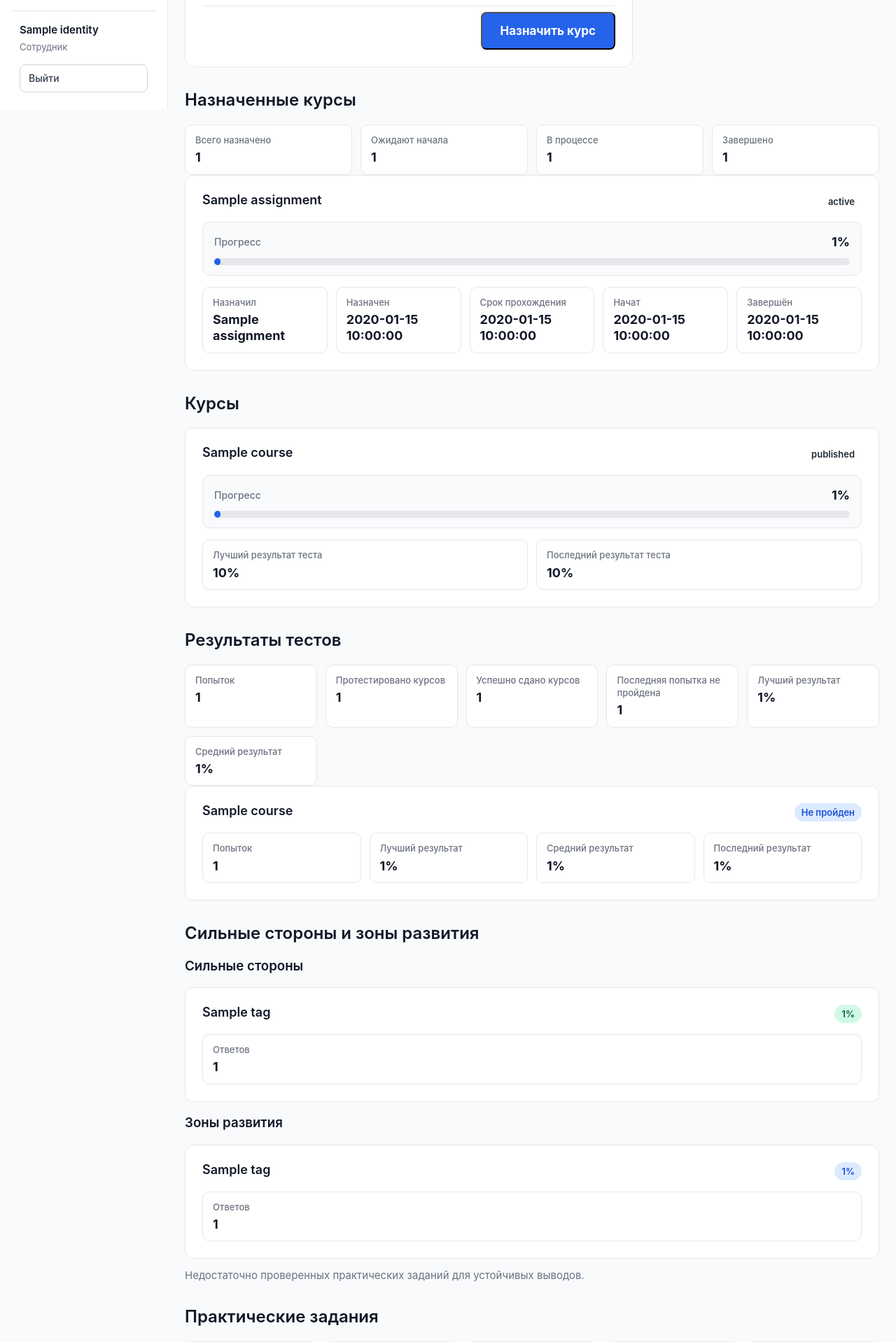
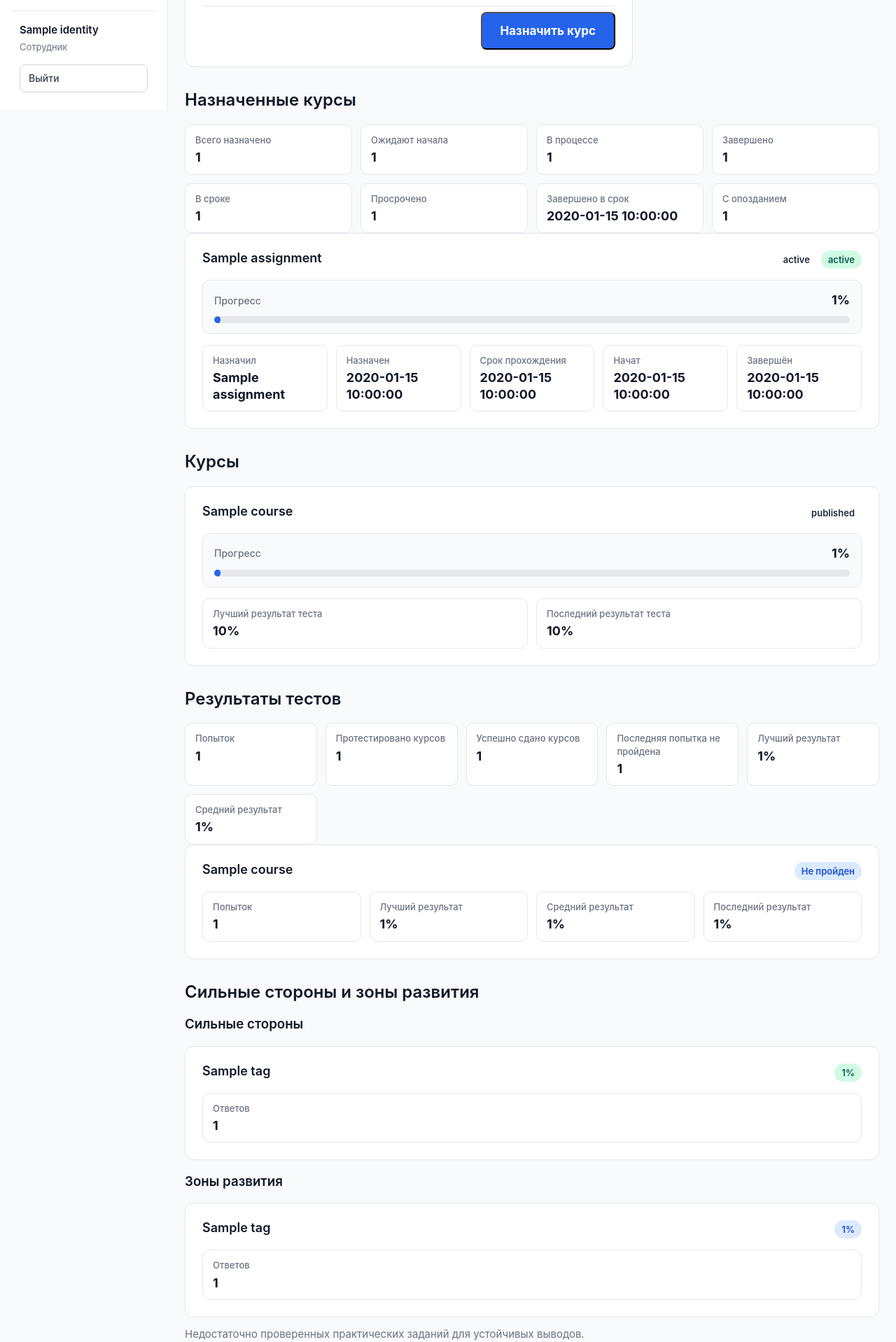
Before and after one commit to maks1111111111/intertop_training, a Python web app: template app/web/templates/manager_team_member.html in a window 1280 px wide. Shown: the part 644-2562 px from the top of the page at 70% size. Run offline with Jinja, Linux system fonts and the light colour scheme; the template is opened without the code that fills it: most values are stand-ins (such as "Sample title", 1, 10 or a date in 2020).

Commit message:
feat(web): show assignment compliance status

```diff
--- a/app/web/static/css/app.css
+++ b/app/web/static/css/app.css
@@ -1502,6 +1502,53 @@ a:focus-visible,
     background: #d1fae5;
 }
 
+.dashboard-course-badges {
+    display: flex;
+    flex-wrap: wrap;
+    gap: 0.375rem;
+    align-items: center;
+    justify-content: flex-end;
+}
+
+.dashboard-metrics--compliance {
+    margin-top: 0.75rem;
+}
+
+.dashboard-compliance-badge {
+    display: inline-block;
+    padding: 0.25rem 0.625rem;
+    border-radius: 999px;
+    font-size: 0.8125rem;
+    font-weight: 600;
+    line-height: 1.4;
+    white-space: nowrap;
+}
+
+.dashboard-compliance-badge--no_deadline {
+    color: #6b7280;
+    background: #f3f4f6;
+}
+
+.dashboard-compliance-badge--on_track {
+    color: #0369a1;
+    background: #e0f2fe;
+}
+
+.dashboard-compliance-badge--overdue {
+    color: #b45309;
+    background: #fef3c7;
+}
+
+.dashboard-compliance-badge--completed_on_time {
+    color: #065f46;
+    background: #d1fae5;
+}
+
+.dashboard-compliance-badge--completed_late {
+    color: #c2410c;
+    background: #ffedd5;
+}
+
 .dashboard-progress-section {
     padding: 0.875rem 1rem;
     background: #f8fafc;
--- a/app/web/templates/manager_team_member.html
+++ b/app/web/templates/manager_team_member.html
@@ -107,15 +107,42 @@
         </div>
     </div>
 
+    <div class="dashboard-metrics dashboard-metrics--compliance">
+        <div class="dashboard-metric">
+            <span class="dashboard-metric-label">В сроке</span>
+            <span class="dashboard-metric-value">{{ assignment_history.on_track_count }}</span>
+        </div>
+        <div class="dashboard-metric">
+            <span class="dashboard-metric-label">Просрочено</span>
+            <span class="dashboard-metric-value">{{ assignment_history.overdue_count }}</span>
+        </div>
+        <div class="dashboard-metric">
+            <span class="dashboard-metric-label">Завершено в срок</span>
+            <span class="dashboard-metric-value">{{ assignment_history.completed_on_time_count }}</span>
+        </div>
+        <div class="dashboard-metric">
+            <span class="dashboard-metric-label">С опозданием</span>
+            <span class="dashboard-metric-value">{{ assignment_history.completed_late_count }}</span>
+        </div>
+    </div>
+
     <ul class="course-list dashboard-course-list">
         {% for assignment in assignment_history.assignments %}
         <li class="course-card dashboard-course-card dashboard-course-card--{{ assignment.status }}">
             <div class="dashboard-course-body">
                 <header class="dashboard-course-header">
                     <h3 class="course-card-title">{{ assignment.course_title }}</h3>
-                    <span class="dashboard-status-badge dashboard-status-badge--{{ assignment.status }}">
-                        {{ assignment.status_label }}
-                    </span>
+                    <div class="dashboard-course-badges">
+                        <span class="dashboard-status-badge dashboard-status-badge--{{ assignment.status }}">
+                            {{ assignment.status_label }}
+                        </span>
+                        <span
+                            class="dashboard-compliance-badge dashboard-compliance-badge--{{ assignment.compliance_status }}"
+                            aria-label="Статус выполнения срока"
+                        >
+                            {{ assignment.compliance_status_label }}
+                        </span>
+                    </div>
                 </header>
 
                 <div class="dashboard-progress-section">
```
Also changed, not shown: tests/web/test_manager_team_page.py (+62 -10 lines).
